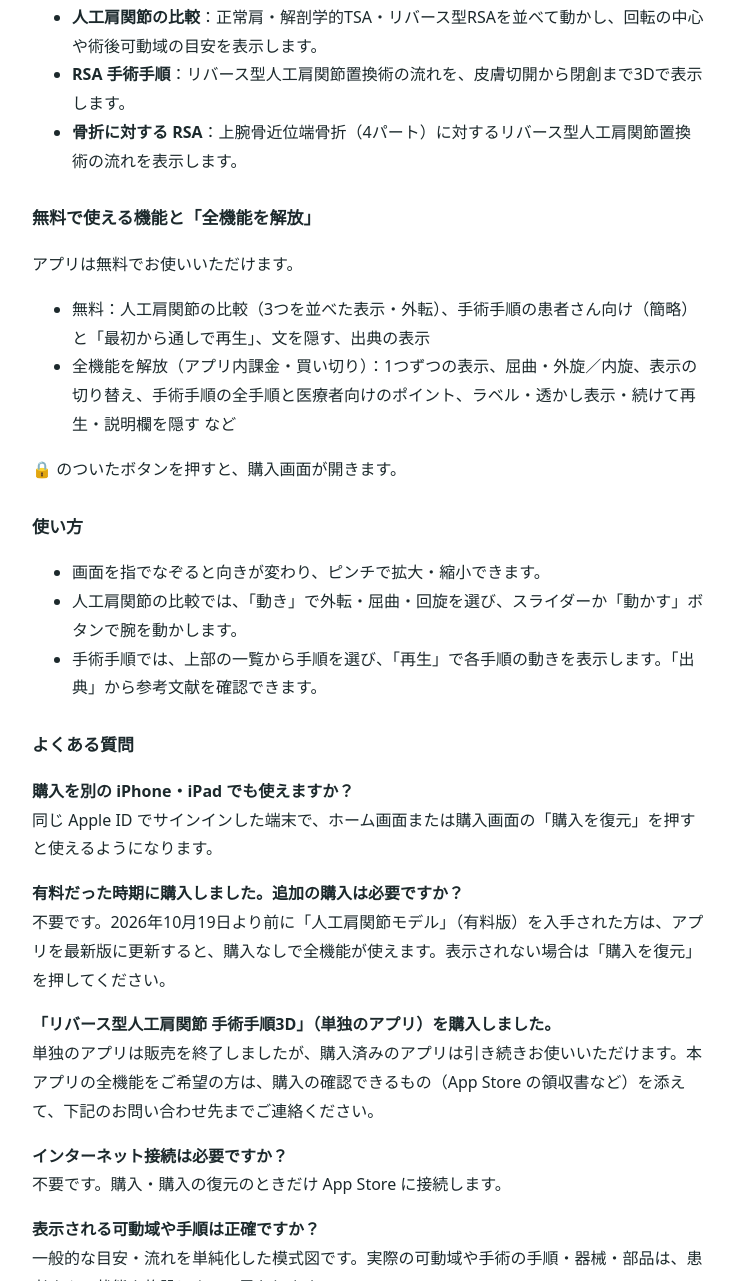
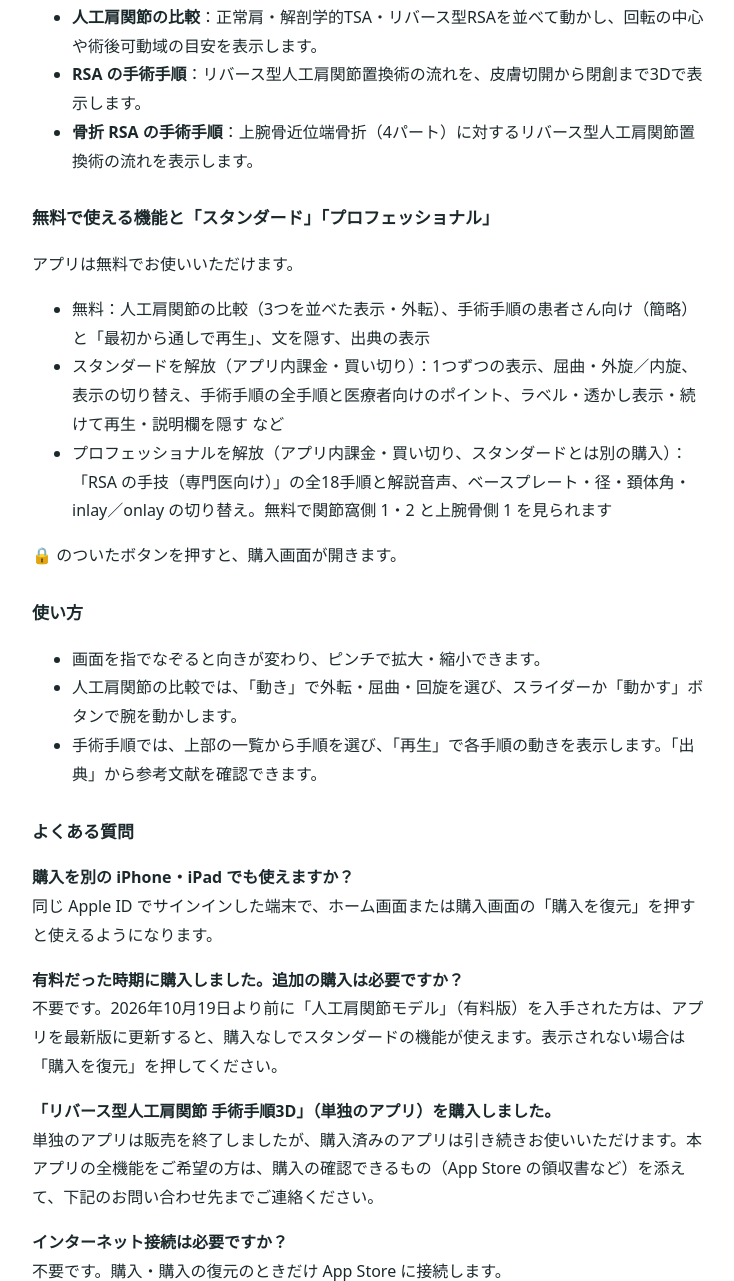
Before and after one commit to natchi4182/shoulder-model, a plain HTML site: page index.html in a window 1280 px wide. Shown: the part 391-1672 px from the top of the page, without its empty margins (272-1006 px from the left). Drawn offline with Linux system fonts and the light colour scheme.

Commit message:
2.0.0 に合わせてサポートページを更新（スタンダード／プロフェッショナル、RSA の手技（専門医向け））
Co-Authored-By: Claude Opus 5.5 <noreply@anthropic.com>

```diff
--- a/index.html
+++ b/index.html
@@ -20,15 +20,16 @@ a{color:#0e6f7d}
 <p>起動するとホーム画面から選べます。各画面の「≡ メニュー」から、ほかの画面へ移動できます。</p>
 <ul>
 <li><b>人工肩関節の比較</b>：正常肩・解剖学的TSA・リバース型RSAを並べて動かし、回転の中心や術後可動域の目安を表示します。</li>
-<li><b>RSA 手術手順</b>：リバース型人工肩関節置換術の流れを、皮膚切開から閉創まで3Dで表示します。</li>
-<li><b>骨折に対する RSA</b>：上腕骨近位端骨折（4パート）に対するリバース型人工肩関節置換術の流れを表示します。</li>
+<li><b>RSA の手術手順</b>：リバース型人工肩関節置換術の流れを、皮膚切開から閉創まで3Dで表示します。</li>
+<li><b>骨折 RSA の手術手順</b>：上腕骨近位端骨折（4パート）に対するリバース型人工肩関節置換術の流れを表示します。</li>
 </ul>
 
-<h2>無料で使える機能と「全機能を解放」</h2>
+<h2>無料で使える機能と「スタンダード」「プロフェッショナル」</h2>
 <p>アプリは無料でお使いいただけます。</p>
 <ul>
 <li>無料：人工肩関節の比較（3つを並べた表示・外転）、手術手順の患者さん向け（簡略）と「最初から通しで再生」、文を隠す、出典の表示</li>
-<li>全機能を解放（アプリ内課金・買い切り）：1つずつの表示、屈曲・外旋／内旋、表示の切り替え、手術手順の全手順と医療者向けのポイント、ラベル・透かし表示・続けて再生・説明欄を隠す など</li>
+<li>スタンダードを解放（アプリ内課金・買い切り）：1つずつの表示、屈曲・外旋／内旋、表示の切り替え、手術手順の全手順と医療者向けのポイント、ラベル・透かし表示・続けて再生・説明欄を隠す など</li>
+<li>プロフェッショナルを解放（アプリ内課金・買い切り、スタンダードとは別の購入）：「RSA の手技（専門医向け）」の全18手順と解説音声、ベースプレート・径・頚体角・inlay／onlay の切り替え。無料で関節窩側 1・2 と上腕骨側 1 を見られます</li>
 </ul>
 <p>🔒 のついたボタンを押すと、購入画面が開きます。</p>
 
@@ -41,7 +42,7 @@ a{color:#0e6f7d}
 
 <h2>よくある質問</h2>
 <p><b>購入を別の iPhone・iPad でも使えますか？</b><br>同じ Apple ID でサインインした端末で、ホーム画面または購入画面の「購入を復元」を押すと使えるようになります。</p>
-<p><b>有料だった時期に購入しました。追加の購入は必要ですか？</b><br>不要です。2026年10月19日より前に「人工肩関節モデル」（有料版）を入手された方は、アプリを最新版に更新すると、購入なしで全機能が使えます。表示されない場合は「購入を復元」を押してください。</p>
+<p><b>有料だった時期に購入しました。追加の購入は必要ですか？</b><br>不要です。2026年10月19日より前に「人工肩関節モデル」（有料版）を入手された方は、アプリを最新版に更新すると、購入なしでスタンダードの機能が使えます。表示されない場合は「購入を復元」を押してください。</p>
 <p><b>「リバース型人工肩関節 手術手順3D」（単独のアプリ）を購入しました。</b><br>単独のアプリは販売を終了しましたが、購入済みのアプリは引き続きお使いいただけます。本アプリの全機能をご希望の方は、購入の確認できるもの（App Store の領収書など）を添えて、下記のお問い合わせ先までご連絡ください。</p>
 <p><b>インターネット接続は必要ですか？</b><br>不要です。購入・購入の復元のときだけ App Store に接続します。</p>
 <p><b>表示される可動域や手順は正確ですか？</b><br>一般的な目安・流れを単純化した模式図です。実際の可動域や手術の手順・器械・部品は、患者さんの状態や施設によって異なります。</p>
```
